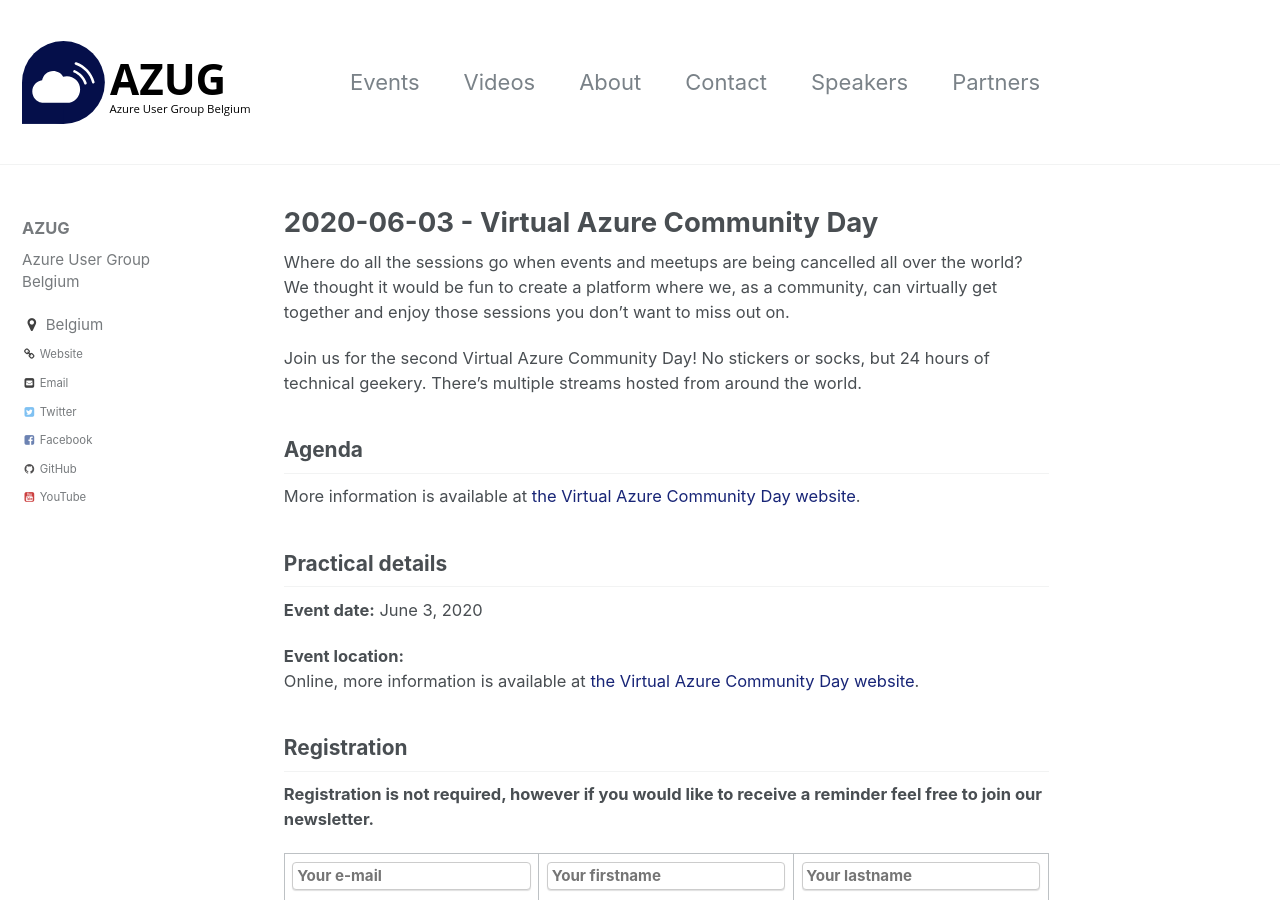
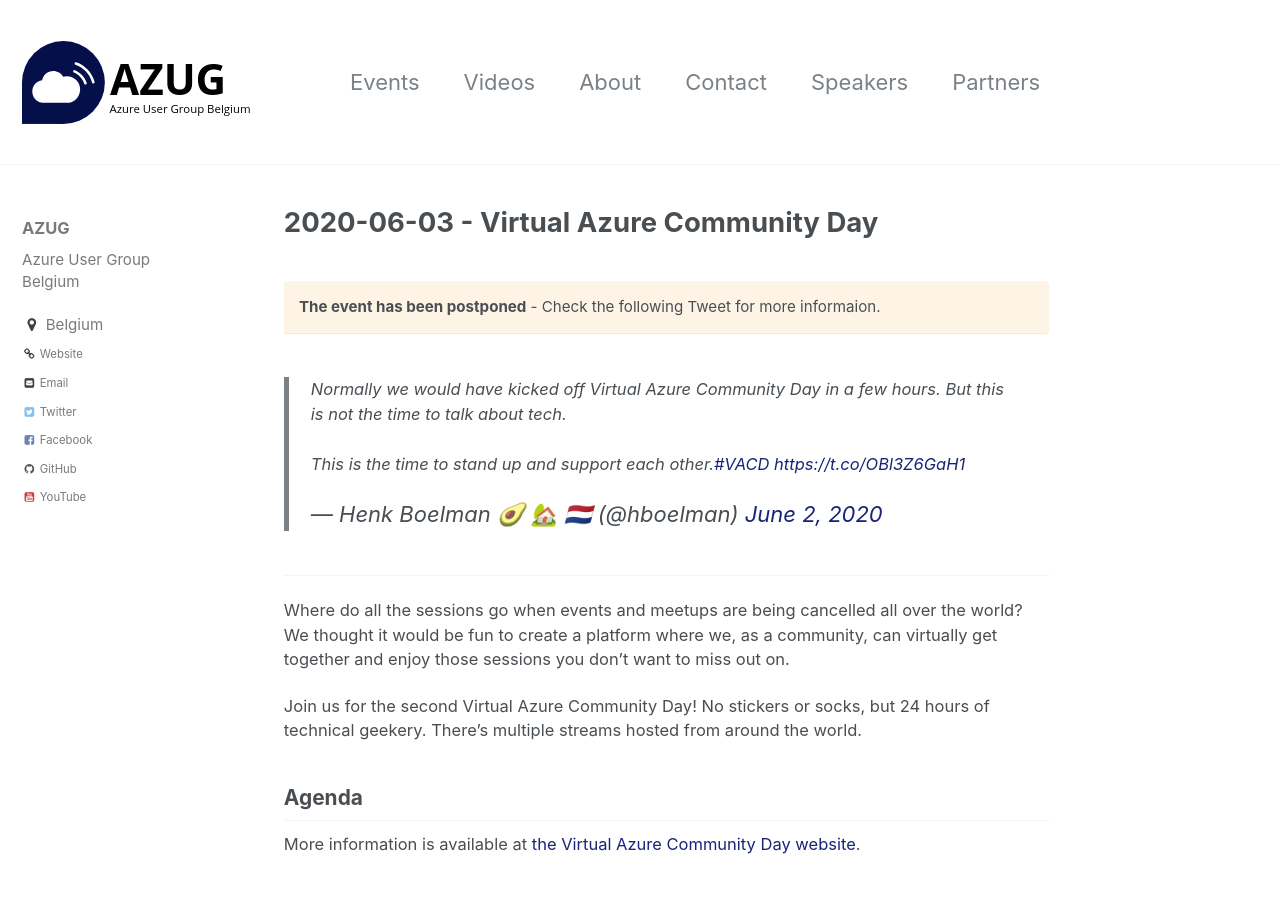
Before and after one commit to AzugBe/azugbe.github.io, a Jekyll site: the page built from _posts/events/2020-06-03---virtual-azure-community-day.md, in a window 1280 px wide and 900 px high. Built offline with Jekyll 4.4.1, drawn with Linux system fonts in a browser that asks for light colours; comment, search, counter and statistics services are not loaded.

Commit message:
Update 2020-06-03---virtual-azure-community-day.md

```diff
--- a/_posts/events/2020-06-03---virtual-azure-community-day.md
+++ b/_posts/events/2020-06-03---virtual-azure-community-day.md
@@ -8,6 +8,13 @@ categories: ["events"]
 tags: ["Events"]
 author: Maarten Balliauw
 ---
+
+**The event has been postponed** - Check the following Tweet for more informaion.
+{: .notice--warning}
+
+<blockquote class="twitter-tweet"><p lang="en" dir="ltr">Normally we would have kicked off Virtual Azure Community Day in a few hours. But this is not the time to talk about tech. <br><br>This is the time to stand up and support each other.<a href="https://twitter.com/hashtag/VACD?src=hash&amp;ref_src=twsrc%5Etfw">#VACD</a> <a href="https://t.co/OBl3Z6GaH1">https://t.co/OBl3Z6GaH1</a></p>&mdash; Henk Boelman 🥑 🏡 🇳🇱 (@hboelman) <a href="https://twitter.com/hboelman/status/1267811116198948870?ref_src=twsrc%5Etfw">June 2, 2020</a></blockquote> <script async src="https://platform.twitter.com/widgets.js" charset="utf-8"></script>
+
+<hr />
 
 Where do all the sessions go when events and meetups are being cancelled all over the world? We thought it would be fun to create a platform where we, as a community, can virtually get together and enjoy those sessions you don't want to miss out on.
 
```
